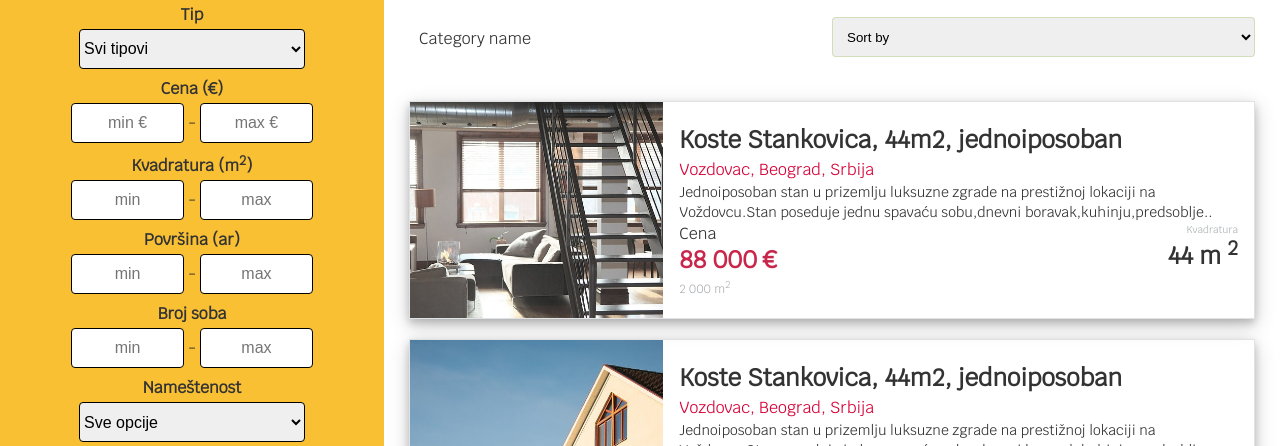
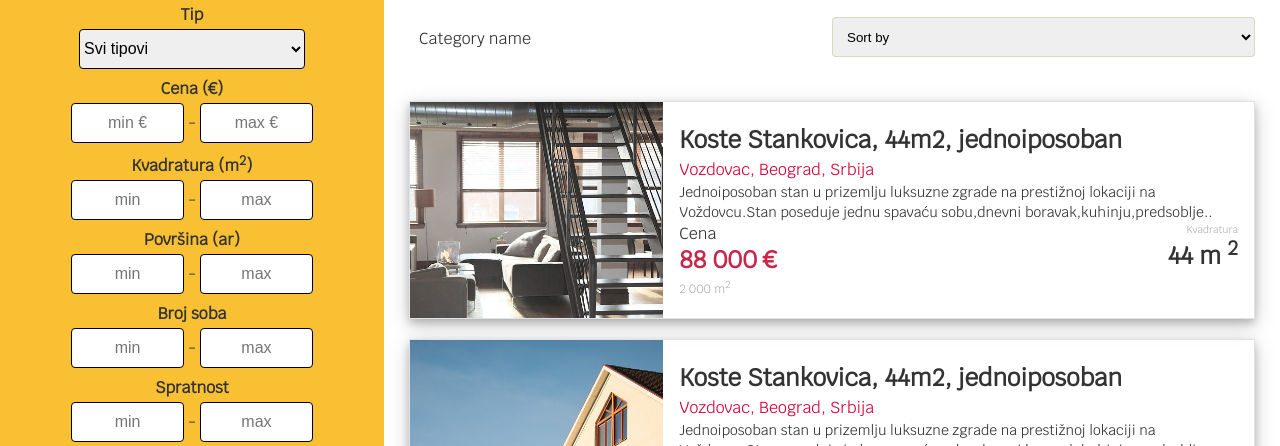
Before and after one commit to ucha-jedi-frontend/oglasi, a website: page src/index.html in a window 1280 px wide. Shown: the part 354-800 px from the top of the page. Drawn offline with Linux system fonts and the light colour scheme.

Commit message:
filter search2 respons./mobil

```diff
--- a/src/index.html
+++ b/src/index.html
@@ -194,12 +194,9 @@
                                     <option label="Studio" value="">Studio</option>
                                     <option label="Lokal" value="">Lokal</option>
                                     <option label="Kancelarija" value="">Kancelarija</option>
-                                    <option label="Apartman" value="">Apartman</option>
-                                    <option label="Hotel" value="">Hotel</option>
                                     <option label="Plac" value="">Plac</option>
                                     <option label="Vikendica" value="">Vikendica</option>
                                     <option label="Hala" value="">Hala</option>
-                                    <option label="Skladište" value="">Skladište</option>
                                     <option label="Garaža" value="">Garaža</option>
                                     <option label="Zemljište" value="">Zemljište</option>
                                     <option label="Drugo" value="">Drugo</option>
@@ -241,17 +238,12 @@
                         <div><label class="search_label">Broj soba</label><br>
                             <input type="text" name="min_nb_rooms" class="inputWidth filterWidth" value="" placeholder="min"> -
                             <input type="text" name="max_nb_rooms" class="inputWidth filterWidth" value="" placeholder="max"></div>
-
                     </div>
 
-                    <div> <label class="search_label">Nameštenost</label><br>
-                        <select name="id_condition[]" id="detail_search_id_condition" class="filterWidth optionWidth">
-                            <option value="">Sve opcije</option>
-                            <option label="Namešten" value="1">Namešten</option>
-                            <option label="Delimično namešten" value="2">Delimično namešten</option>
-                            <option label="Nenamešten" value="3">Nenamešten</option>
-                        </select>
-
+                    <div>
+                        <div><label class="search_label">Spratnost</label><br>
+                            <input type="text" name="min_nb_floor" class="inputWidth filterWidth" value="" placeholder="min"> -
+                            <input type="text" name="max_nb_floor" class="inputWidth filterWidth" value="" placeholder="max"></div>
                     </div>
                     <div>
                         <label class="search_label">Grejanje</label><br>
```
